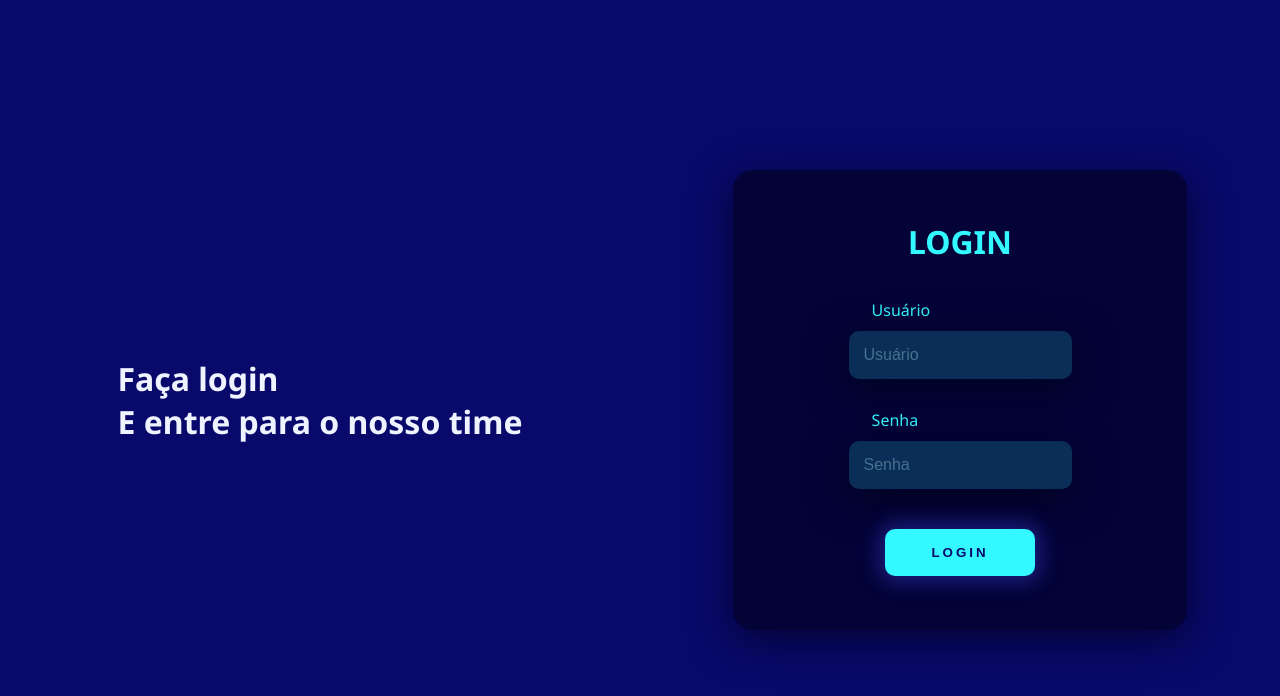
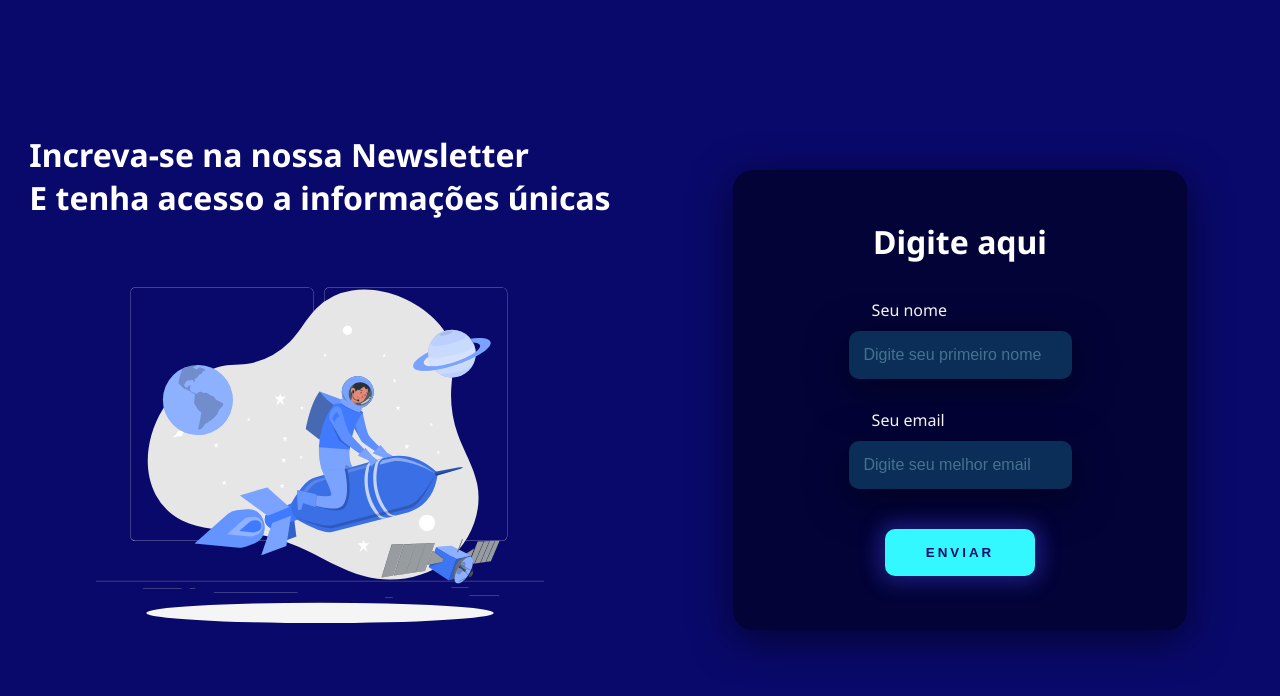
Before and after one commit to MrMiniDrag/paginadelogin, a plain HTML site: page index.html in a window 1280 px wide. Drawn offline with Linux system fonts and the light colour scheme.

Commit message:
Pagina finalizada. Foram adicionadas modificações visuais, e foi posto uma nova imagem animada

```diff
--- a/Style/style.css
+++ b/Style/style.css
@@ -24,7 +24,11 @@ body {
 }
 
 .left-login > h1 {
-    color: #eff3ff;
+    color: #ffffff;
+}
+
+.loginimage {
+    width: 35vw
 }
 
 .right-login {
@@ -49,7 +53,7 @@ body {
 }
 
 .card-login > h1 {
-    color: #34f8ff;
+    color: #ffffff;
     font-weight: 8000;
     margin: 100;
 }
@@ -83,7 +87,7 @@ body {
 }
 
 .textfield > label {
-    color: #34f8ff;
+    color: #ffffff;
     margin-bottom: 10px;
 }
 
--- a/index.html
+++ b/index.html
@@ -9,20 +9,21 @@
 <body>
     <div class="main-login">
         <div class="left-login">
-            <h1>Faça login<br>E entre para o nosso time</h1>
+            <h1>Increva-se na nossa Newsletter<br>E tenha acesso a informações únicas</h1>
+            <img src="img/rocket-animate.svg" class="loginimage" ealt="Astronauta animação">
         </div>
         <div class="right-login">
             <div class="card-login">
-                <h1>LOGIN</h1>
+                <h1>Digite aqui</h1>
                 <div class="textfield">
-                    <label for="usuario">Usuário</label>
-                    <input type="text" name="usuario" placeholder="Usuário">
+                    <label for="nome">Seu nome</label>
+                    <input type="text" name="nome" placeholder="Digite seu primeiro nome">
                 </div>
                 <div class="textfield">
-                    <label for="senha">Senha</label>
-                    <input type="password" name="senha" placeholder="Senha">
+                    <label for="email">Seu email</label>
+                    <input type="email" name="email" placeholder="Digite seu melhor email">
                 </div>
-                <button class="btn-login">Login</button>
+                <button class="btn-login">Enviar</button>
             </div>
         </div>
     </div>
```
Also changed, not shown: img/rocket-animate.svg (added).
